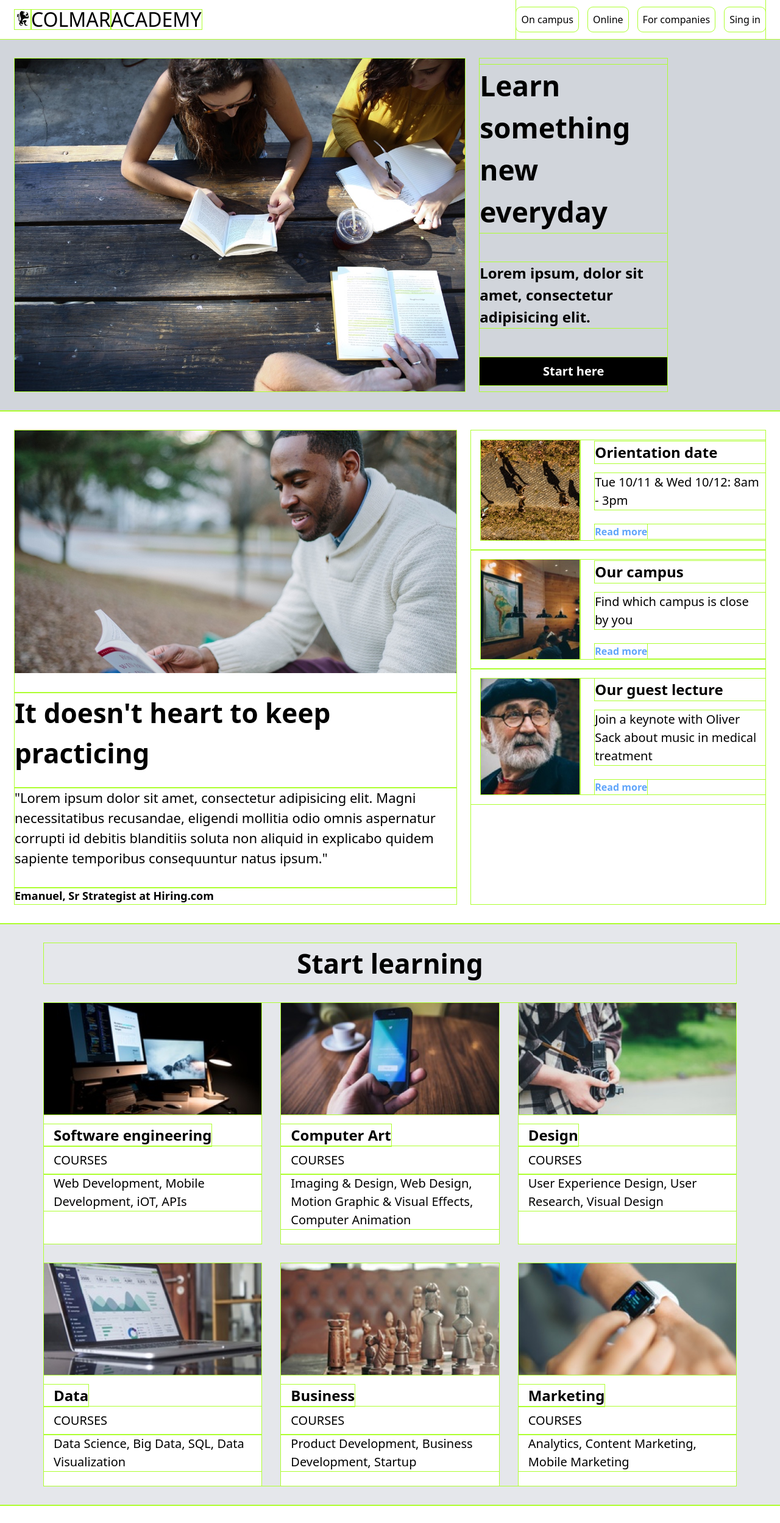
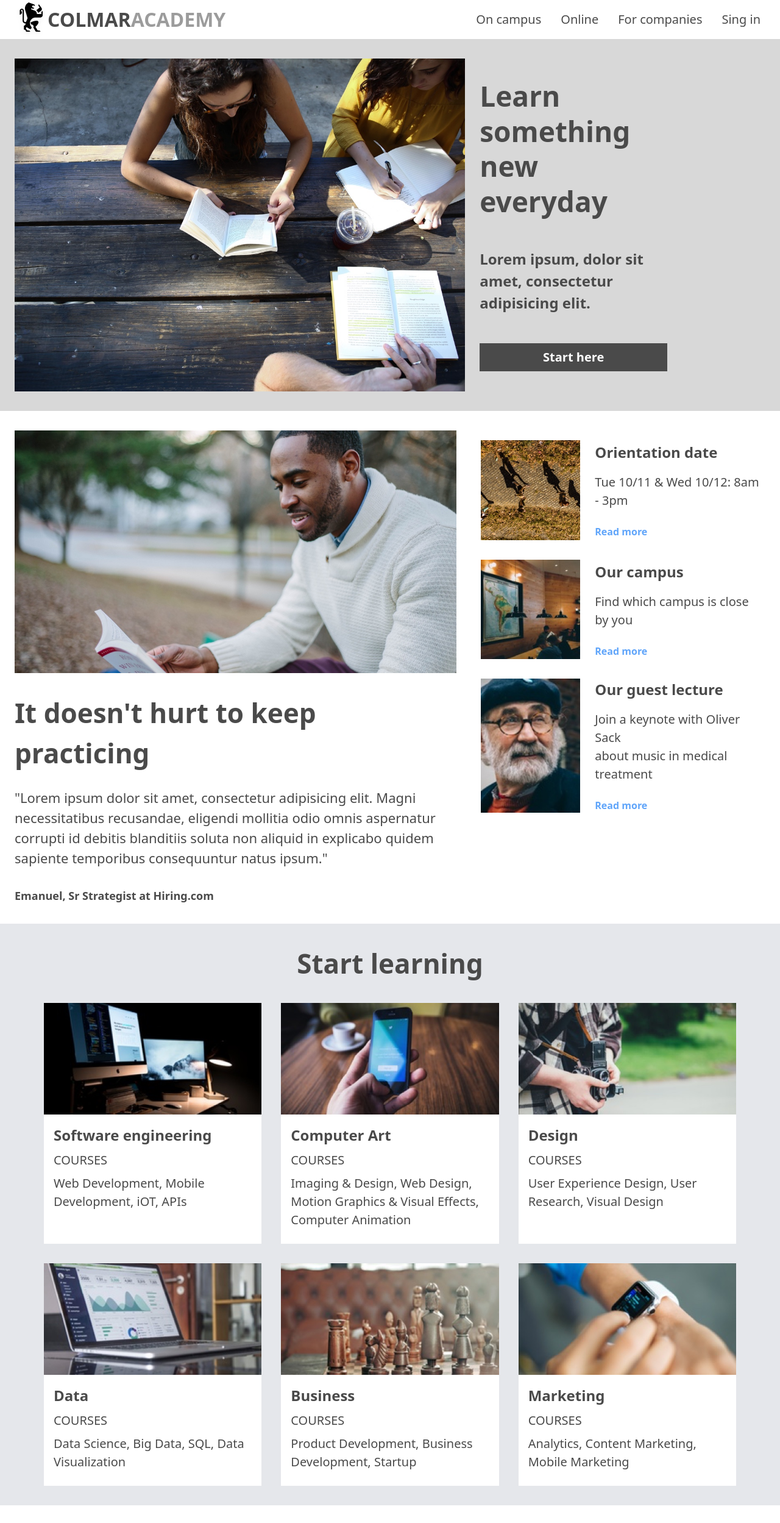
Before and after one commit to JLezzzzz/29-jet-colmar, a plain HTML site: page index.html in a window 1280 px wide. Shown: the top 2498 px of the page at 61% size. Drawn offline with nearby package versions, Linux system fonts and the light colour scheme.

Commit message:
feat(file):Final commit, recheck layout and margin and add a little of hover effects.

```diff
--- a/index.html
+++ b/index.html
@@ -7,30 +7,32 @@
     <script src ="https://cdn.tailwindcss.com"></script> <!--to use tailwind-->
     <link href="style.css" rel="stylesheet">
 </head>
-<body class="text-[4A4A4A]">
+<body class="text-[#4A4A4A]">
     <!--Desktop-->
-    <header class="hidden sm:flex sticky top-0 z-50 flex-row bg-white justify-between h-16 w-full px-6 items-center">
-        <div class="flex items-center h-1/2 mr-12">
+    <header class="hidden sm:flex sticky top-0 z-50 flex-row bg-white justify-between h-[64px] w-full px-6 items-center">
+        <div class="flex items-center h-[64px]">
             <img src="./images/ic-logo.svg" class="h-full">
-            <p class="flex items-center h-full text-[32px]">COLMAR</p>
-            <p class="flex items-center h-full text-[32px]">ACADEMY</p>
+            <div class="h-[32px] mr-8 flex items-center">
+            <p class="flex items-center h-full text-[32px] font-semibold text-[#4A4A4A]">COLMAR</p>
+            <p class="flex items-center h-full text-[32px] font-semibold text-[#9C9C9C]">ACADEMY</p>
+            </div>
         </div>
-        <nav class="h-full flex items-center ml-12">
+        <nav class="h-full flex items-center ml-8">
             <ul class="h-full flex flex-row items-center gap-4">
-                <li class="px-2 py-2 rounded-lg">On campus</li>
-                <li class="px-2 py-2 rounded-lg">Online</li>
-                <li class="px-2 py-2 rounded-lg">For companies</li>
-                <li class="px-2 py-2 rounded-lg">Sing in</li>
+                <li class="px-2 py-2 rounded-lg text-[20px]">On campus</li>
+                <li class="px-2 py-2 rounded-lg text-[20px]">Online</li>
+                <li class="px-2 py-2 rounded-lg text-[20px]">For companies</li>
+                <li class="px-2 py-2 rounded-lg text-[20px]">Sing in</li>
             </ul>
         </nav>
     </header>
     <main>
-        <section class="hidden sm:flex bg-gray-300 w-full flex-row gap-6 px-6 py-8"> <!-- First section Hero-->
+        <section class="hidden sm:flex bg-[#D8D8D8] w-full flex-row gap-6 px-6 py-8"> <!-- First section Hero-->
             <img src="./images/banner.jpg" class="w-3/5">
             <div class="flex flex-col w-3/12 gap-12 justify-center">
-                <h1 class="font-bold text-[46px]">Learn something new everyday</h1>
+                <h1 class="font-bold text-[46px] leading-tight">Learn something new everyday</h1>
                 <p class="font-semibold text-[24px]">Lorem ipsum, dolor sit amet, consectetur adipisicing elit.</p>
-                <div class="flex w-full"><a class="inline-block text-center h-full no-underline py-2 bg-black text-white font-semibold text-[20px] w-full p-2">Start here</a></div>
+                <div class="flex w-full"><a class="inline-block text-center h-full no-underline py-2 bg-[#4A4A4A] text-white font-semibold text-[20px] w-full p-2">Start here</a></div>
             </div>
         </section>
 
@@ -38,13 +40,13 @@
             <div class="flex flex-col w-3/5">
                 <img src="./images/information-main.jpg" class="pb-8">
                 <div class="flex flex-col justify-center">
-                    <h2 class="font-bold text-[44px] pb-6">It doesn't heart to keep practicing</h2>
+                    <h2 class="font-bold text-[44px] pb-6">It doesn't hurt to keep practicing</h2>
                     <p class="text-[22px] pb-8">"Lorem ipsum dolor sit amet, consectetur adipisicing elit. Magni necessitatibus recusandae, eligendi mollitia odio omnis aspernatur corrupti id debitis blanditiis soluta non aliquid in explicabo quidem sapiente temporibus consequuntur natus ipsum."</p>
                     <p class="text-[18px] font-semibold">Emanuel, Sr Strategist at Hiring.com</p>
                 </div>
             </div>
             <div class="flex flex-col w-2/5 items-start">
-                <div class="flex flex-row w-full pl-4 py-4 hover:bg-gray-300">
+                <div class="flex flex-row w-full pl-4 py-4 hover:bg-[#D8D8D8]">
                     <img src="./images/information-orientation.jpg" class="w-[35%] aspect-auto object-cover">
                     <div class="flex flex-col w-[65%] pl-6 justify-center">
                         <h2 class="font-semibold text-[24px] mb-4">Orientation date</h2>
@@ -52,7 +54,7 @@
                         <div><a href="learnmore" target="_blank" class="inline-block h-full font-semibold no-underline text-blue-400">Read more</a></div>
                     </div>
                 </div>
-                <div class="flex flex-row w-full pl-4 py-4 hover:bg-gray-300">
+                <div class="flex flex-row w-full pl-4 py-4 hover:bg-[#D8D8D8]">
                     <img src="./images/information-campus.jpg" class="w-[35%] aspect-auto object-cover">
                     <div class="flex flex-col w-[65%] pl-6 justify-center">
                         <h2 class="font-semibold text-[24px] mb-4">Our campus</h2>
@@ -60,11 +62,11 @@
                         <div><a href="learnmore" target="_blank" class="inline-block h-full font-semibold no-underline text-blue-400">Read more</a></div>
                     </div>
                 </div>
-                <div class="flex flex-row w-full pl-4 py-4 hover:bg-gray-300">
+                <div class="flex flex-row w-full pl-4 py-4 hover:bg-[#D8D8D8]">
                     <img src="./images/information-guest-lecture.jpg" class="w-[35%] aspect-auto object-cover">
                     <div class="flex flex-col w-[65%] pl-6 justify-center">
                         <h2 class="font-semibold text-[24px] mb-4">Our guest lecture</h2>
-                        <p class="text-[20px] mb-6">Join a keynote with Oliver Sack about music in medical treatment</p>
+                        <p class="text-[20px] mb-6">Join a keynote with Oliver Sack<br>about music in medical treatment</p>
                         <div><a href="learnmore" target="_blank" class="inline-block h-full font-semibold no-underline text-blue-400">Read more</a></div>
                     </div>
                 </div>
@@ -74,37 +76,37 @@
         <section class="hidden sm:flex w-full flex-col px-[72px] py-[32px] bg-gray-200"><!-- Third section Course-->
             <h2 class="text-center font-bold text-[44px] h-fit mb-8">Start learning</h2>
             <div class="flex flex-row flex-wrap justify-between gap-x-8 gap-y-8">
-                <div class="bg-white w-[31%] flex-grow">
+                <div class="bg-white w-[31%] flex-grow hover:bg-[#D8D8D8]">
                     <img src="./images/course-software.jpg" class="w-auto object-cover mb-4">
                     <h3 class="inline-block font-semibold text-[24px] pl-4">Software engineering</h3>
                     <h4 class="py-2 text-[20px] pl-4">COURSES</h4>
                     <p class="text-[20px] pl-4 mb-6">Web Development, Mobile<br>Development, iOT, APIs</p>
                 </div>
-                <div class="bg-white w-[31%] flex-grow">
+                <div class="bg-white w-[31%] flex-grow hover:bg-[#D8D8D8]">
                     <img src="./images/course-computer-art.jpg" class="w-full object-cover mb-4">
                     <h3 class="inline-block font-semibold text-[24px] pl-4">Computer Art</h3>
                     <h4 class="py-2 text-[20px] pl-4">COURSES</h4>
-                    <p class="text-[20px] pl-4 mb-6">Imaging & Design, Web Design,<br>Motion Graphic & Visual Effects,<br>Computer Animation</p>
+                    <p class="text-[20px] pl-4 mb-6">Imaging & Design, Web Design,<br>Motion Graphics & Visual Effects,<br>Computer Animation</p>
                 </div>
-                <div class="bg-white w-[31%] flex-grow">
+                <div class="bg-white w-[31%] flex-grow hover:bg-[#D8D8D8]">
                     <img src="./images/course-design.jpg" class="w-full object-cover mb-4">
                     <h3 class="inline-block font-semibold text-[24px] pl-4">Design</h3>
                     <h4 class="py-2 text-[20px] pl-4">COURSES</h4>
                     <p class="text-[20px] pl-4 mb-6">User Experience Design, User Research, Visual Design</p>
                 </div>
-                <div class="bg-white w-[31%] flex-grow">
+                <div class="bg-white w-[31%] flex-grow hover:bg-[#D8D8D8]">
                     <img src="./images/course-data.jpg" class="w-full object-cover mb-4">
                     <h3 class="inline-block font-semibold text-[24px] pl-4">Data</h3>
                     <h4 class="py-2 text-[20px] pl-4">COURSES</h4>
                     <p class="text-[20px] pl-4 mb-6">Data Science, Big Data, SQL, Data Visualization</p>
                 </div>
-                <div class="bg-white w-[31%] flex-grow">
+                <div class="bg-white w-[31%] flex-grow hover:bg-[#D8D8D8]">
                     <img src="./images/course-business.jpg" class="w-full object-cover mb-4">
                     <h3 class="inline-block font-semibold text-[24px] pl-4">Business</h3>
                     <h4 class="py-2 text-[20px] pl-4">COURSES</h4>
                     <p class="text-[20px] pl-4 mb-6">Product Development, Business Development, Startup</p>
                 </div>
-                <div class="bg-white w-[31%] flex-grow">
+                <div class="bg-white w-[31%] flex-grow hover:bg-[#D8D8D8]">
                     <img src="./images/course-marketing.jpg" class="w-full object-cover mb-4">
                     <h3 class="inline-block font-semibold text-[24px] pl-4">Marketing</h3>
                     <h4 class="py-2 text-[20px] pl-4">COURSES</h4>
@@ -120,7 +122,7 @@
             <div class="flex ">
                 <div class="flex-row w-3/5 mr-[24px]">
                     <video width="100%" controls class="mb-[24px]">
-                            <source src="./videos/thesis.mp4" type="mp4">
+                            <source src="./videos/thesis.mp4" type="video/mp4">
                             Your browser does not support the video or video were deleted
                     </video>
                     <div class="flex flex-col justify-center">
@@ -173,16 +175,16 @@
             <div class="py-[32px] pl-[16px] font-bold text-[40px] leading-tight">Learn something<br>new everyday</div>
             <div class="pb-[24px] pl-[16px] font-semibold text-[24px]">Lorem ipsum dolor sit amet, consectetur adipisicing elit.</div>
             <div class="flex w-full px-[16px] mb-[32px]">
-                <a class="inline-block text-center h-full no-underline py-2 bg-[#4A4A4A] text-white font-semibold text-[20px] w-full p-2">
+                <a class="inline-block text-center h-full no-underline bg-[#4A4A4A] text-white font-semibold text-[24px] w-full p-4">
                     Start here</a>
             </div>
         </section>
 
         <section class="pt-[16px] flex flex-col">
-            <div class="flex flex-col px-[16px] w-full py-[32px] hover:bg-gray-300">
+            <div class="flex flex-col px-[16px] w-full pb-[32px] hover:bg-gray-300">
                 <img src="./images/information-orientation-mobile.jpg" class="w-[100%] object-cover">
                 <div class="flex flex-col w-[100%] pl-4 justify-center">
-                    <h2 class="font-semibold text-[24px] mb-4">Orientation date</h2>
+                    <h2 class="font-semibold text-[24px] mb-4 mt-4">Orientation date</h2>
                     <p class="text-[20px] mb-6">Tue 10/11 & Wed 10/12: 8am - 3pm</p>
                     <div><a href="learnmore" target="_blank" class="inline-block h-full font-semibold no-underline text-blue-400">Read more</a></div>
                 </div>
@@ -190,7 +192,7 @@
             <div class="flex flex-col px-[16px] w-full py-[32px] hover:bg-gray-300">
                 <img src="./images/information-campus-mobile.jpg" class="w-[100%] object-cover">
                 <div class="flex flex-col w-[100%] pl-4 justify-center">
-                    <h2 class="font-semibold text-[24px] mb-4">Our campus</h2>
+                    <h2 class="font-semibold text-[24px] mb-4 mt-4">Our campus</h2>
                     <p class="text-[20px] mb-6">Find which campus is close by you</p>
                     <div><a href="learnmore" target="_blank" class="inline-block h-full font-semibold no-underline text-blue-400">Read more</a></div>
                 </div>
@@ -198,7 +200,7 @@
             <div class="flex flex-col px-[16px] w-full py-[32px] hover:bg-gray-300">
                 <img src="./images/information-guest-lecture-mobile.jpg" class="w-[100%] object-cover">
                 <div class="flex flex-col w-[100%] pl-4 justify-center">
-                    <h2 class="font-semibold text-[24px] mb-4">Special guest lecture</h2>
+                    <h2 class="font-semibold text-[24px] mb-4 mt-4">Special guest lecture</h2>
                     <p class="text-[20px] mb-6">Join a keynote with Oliver Sack about<br>music in medical treatment</p>
                     <div><a href="learnmore" target="_blank" class="inline-block h-full font-semibold no-underline text-blue-400">Read more</a></div>
                 </div>
@@ -209,12 +211,12 @@
         <section class="py-[32px] flex flex-col">
             <h2 class="text-center font-bold text-[44px] pb-[16px]">Start learning</h2>
             <div class="flex flex-col gap-y-[8px]">
-                <div class="pt-[16px] pl-[16px] pb-[24px] font-semibold flex items-center text-[24px] bg-[#D8D8D8]">Software engineering</div>
-                <div class="pt-[16px] pl-[16px] pb-[24px] font-semibold flex items-center text-[24px] bg-[#D8D8D8]">Computer art</div>
-                <div class="pt-[16px] pl-[16px] pb-[24px] font-semibold flex items-center text-[24px] bg-[#D8D8D8]">Design</div>
-                <div class="pt-[16px] pl-[16px] pb-[24px] font-semibold flex items-center text-[24px] bg-[#D8D8D8]">Data</div>
-                <div class="pt-[16px] pl-[16px] pb-[24px] font-semibold flex items-center text-[24px] bg-[#D8D8D8]">Business</div>
-                <div class="pt-[16px] pl-[16px] pb-[24px] font-semibold flex items-center text-[24px] bg-[#D8D8D8]">Marketing</div>
+                <div class="pt-[16px] pl-[16px] pb-[24px] font-semibold flex items-center text-[24px] bg-[#D8D8D8] hover:bg-[#7c7d7bad] hover:font-bold">Software engineering</div>
+                <div class="pt-[16px] pl-[16px] pb-[24px] font-semibold flex items-center text-[24px] bg-[#D8D8D8] hover:bg-[#7c7d7bad] hover:font-bold">Computer art</div>
+                <div class="pt-[16px] pl-[16px] pb-[24px] font-semibold flex items-center text-[24px] bg-[#D8D8D8] hover:bg-[#7c7d7bad] hover:font-bold">Design</div>
+                <div class="pt-[16px] pl-[16px] pb-[24px] font-semibold flex items-center text-[24px] bg-[#D8D8D8] hover:bg-[#7c7d7bad] hover:font-bold">Data</div>
+                <div class="pt-[16px] pl-[16px] pb-[24px] font-semibold flex items-center text-[24px] bg-[#D8D8D8] hover:bg-[#7c7d7bad] hover:font-bold">Business</div>
+                <div class="pt-[16px] pl-[16px] pb-[24px] font-semibold flex items-center text-[24px] bg-[#D8D8D8] hover:bg-[#7c7d7bad] hover:font-bold">Marketing</div>
             </div>
         </section>
 
@@ -222,7 +224,7 @@
             <h2 class="text-center font-bold text-[44px] pb-[16px]">Thesis exhibits</h2>
             <div class="flex-row w-full">
                 <video width="100%" controls class="mb-[24px]">
-                    <source src="./videos/thesis.mp4" type="mp4">
+                    <source src="./videos/thesis.mp4" type="video/mp4">
                     Your browser does not support the video or video were deleted
                 </video>
             </div>
@@ -233,8 +235,5 @@
     </footer>
 
 
-
-
-
 </body>
 </html>
--- a/style.css
+++ b/style.css
@@ -1,3 +1,3 @@
-*{
+/* *{
     outline: greenyellow 1px solid;
-}
+} */
```
